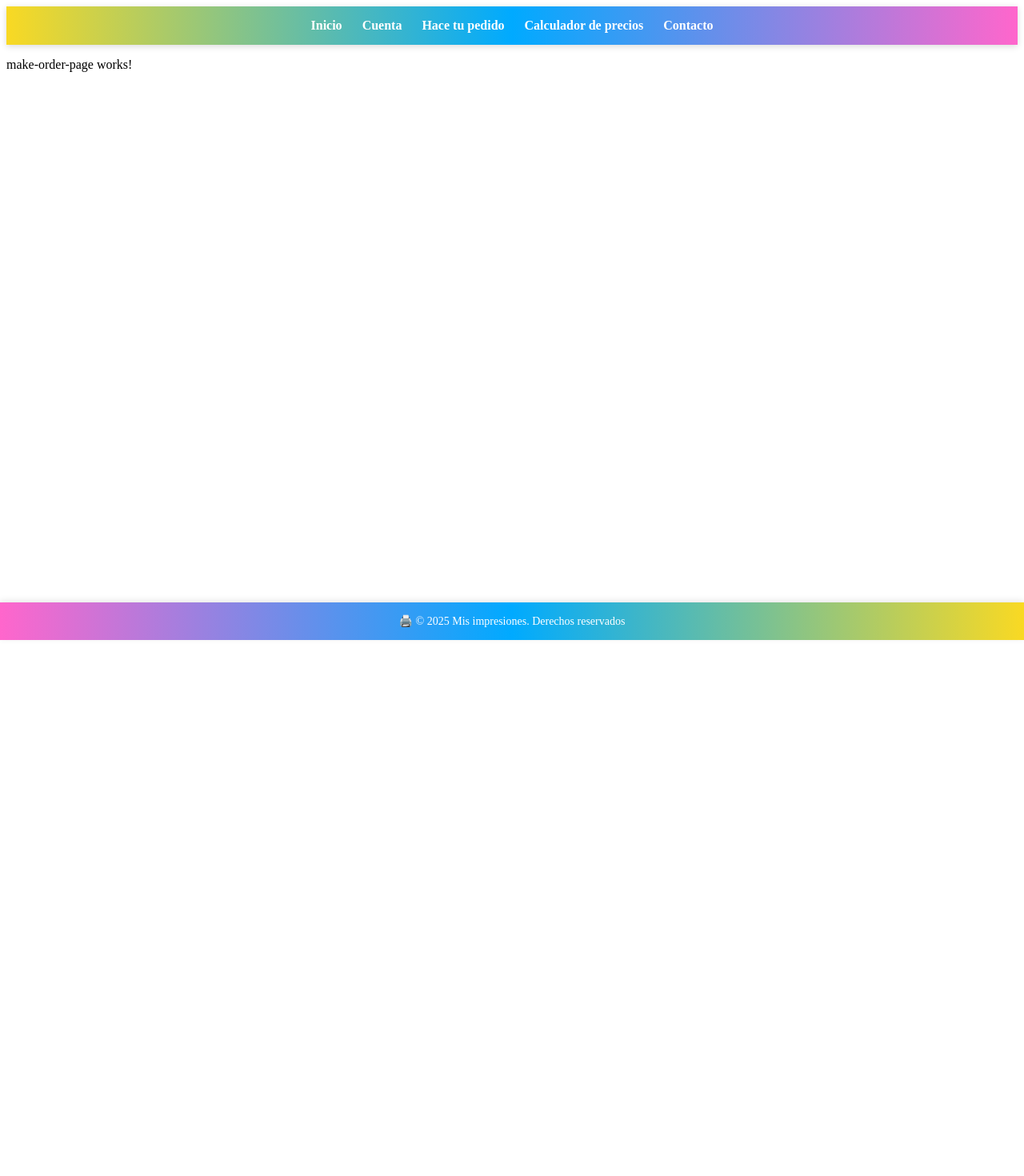
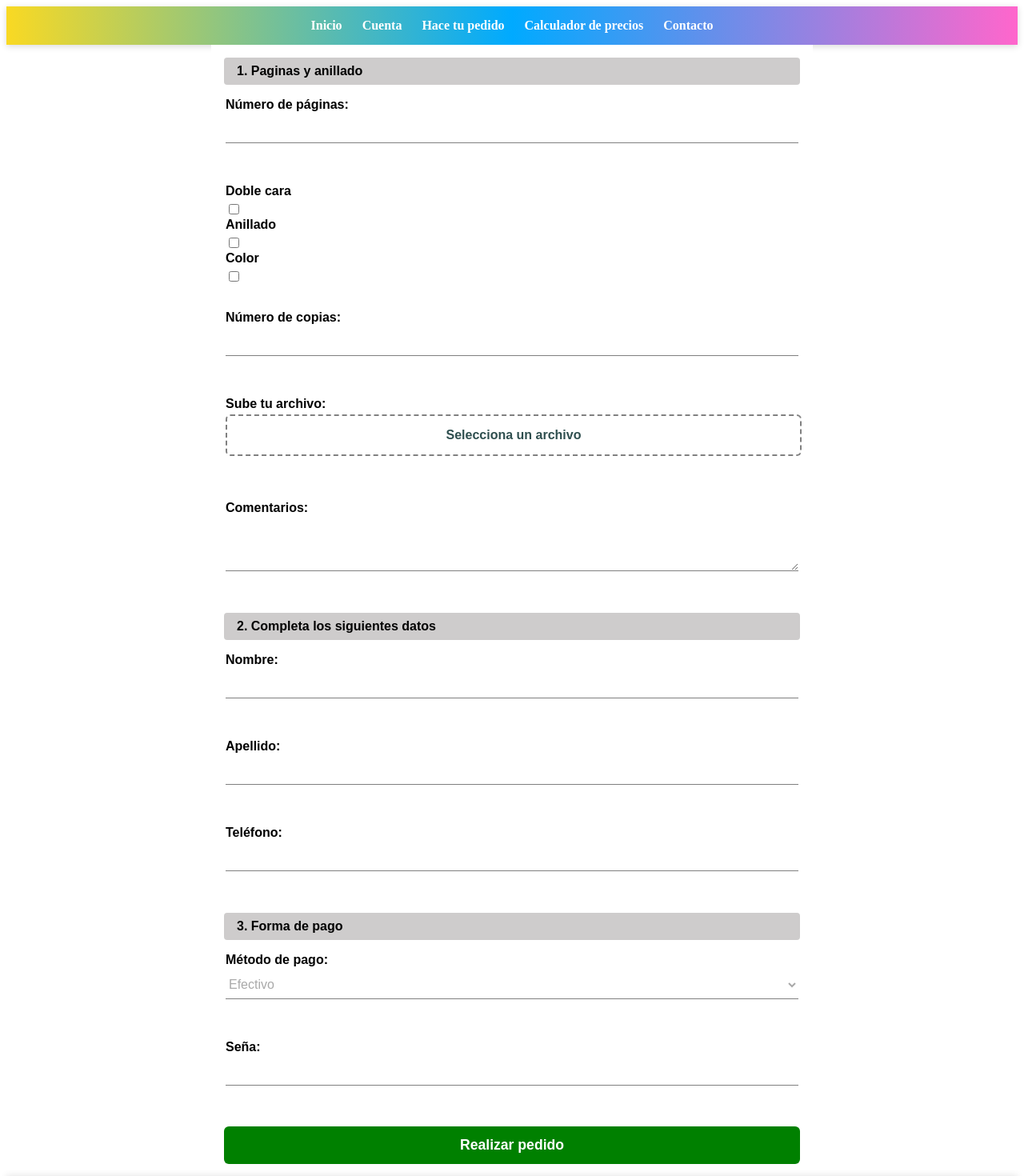
Before and after one commit to morronejoaquin/Impresiones-Proyecto, an Angular app in the folder Workspace/: page /make-order in a window 1280 px wide. Shown: the top 1470 px of the page at 80% size. Before the commit the page ends 800 px from the top, so only its background shows below. Built offline with nearby package versions, Linux system fonts and the light colour scheme.

Commit message:
Commit Order Form

```diff
--- a/Workspace/src/app/components/footer/footer.css
+++ b/Workspace/src/app/components/footer/footer.css
@@ -6,7 +6,7 @@ footer {
   font-size: 14px;
   box-shadow: 0 -2px 8px rgba(0, 0, 0, 0.1);
 
-  position: fixed;
+  position: relative;
   bottom: 0;
   left: 0;
   width: 100%;
--- a/Workspace/src/app/models/Orders/order.ts
+++ b/Workspace/src/app/models/Orders/order.ts
@@ -12,5 +12,6 @@ export interface Order {
     paymentStatus: boolean;
     totalAmount: number;
     sign:number;
+    orderDate: Date;
     userId: number;
 }
--- a/Workspace/src/app/pages/AboutUs/home-page/home-page.html
+++ b/Workspace/src/app/pages/AboutUs/home-page/home-page.html
@@ -1 +1 @@
-<p>home-page works!</p>
+<li><a routerLink="/make-order">Hace tu pedido</a></li>
--- a/Workspace/src/app/pages/AboutUs/home-page/home-page.ts
+++ b/Workspace/src/app/pages/AboutUs/home-page/home-page.ts
@@ -1,8 +1,9 @@
 import { Component } from '@angular/core';
+import { RouterLink } from '@angular/router';
 
 @Component({
   selector: 'app-home-page',
-  imports: [],
+  imports: [RouterLink],
   templateUrl: './home-page.html',
   styleUrl: './home-page.css'
 })
--- a/Workspace/src/app/pages/Orders/make-order-page/make-order-page.css
+++ b/Workspace/src/app/pages/Orders/make-order-page/make-order-page.css
@@ -0,0 +1,118 @@
+form {
+    width: 100%;
+    max-width: 45rem;
+    margin: auto;
+    padding: 1rem;
+    font-family: Arial, sans-serif;
+    background: white;
+}
+
+fieldset {
+    border: none;
+    margin-bottom: 2rem;
+    padding: 0;
+}
+legend {
+  font-weight: bold;
+  color: black;
+  background: rgb(206, 204, 204);
+  padding: 0.5em 1em;
+  display: inline-block;
+  border-radius: 4px;
+  margin-bottom: 1em;
+}
+
+label {
+  display: block;
+  font-weight: bold;
+  margin-bottom: 0.25em;
+}
+
+input[type="text"],
+input[type="number"],
+input[type="tel"],
+select,
+textarea,
+input[type="file"] {
+  width: 100%;
+  padding: 0.5em 0;
+  border: none;
+  border-bottom: 1px solid grey;
+  background: transparent;
+  font-size: 1em;
+  margin-bottom: 1.2em;
+  color: darkgray;
+}
+input:focus,
+select:focus,
+textarea:focus {
+  outline: none;
+  border-bottom: 2px solid black;
+}
+
+textarea {
+  min-height: 4em;
+}
+
+input[type="checkbox"] {
+  margin-right: 0.5em;
+}
+
+button {
+  padding: 0.5em 1em;
+  background: #000;
+  color: white;
+  border: none;
+  border-radius: 4px;
+  cursor: pointer;
+  font-weight: bold;
+}
+button:hover {
+  background: darkgray;
+}
+input[type="file"] {
+    display: none;
+}
+
+.file-input-wrapper {
+    position: relative;
+    width: 100%;
+    height: 3em;
+    border: 2px dashed gray;
+    border-radius: 6px;
+    display: flex;
+    align-items: center;
+    justify-content: center;
+    cursor: pointer;
+    color: darkslategray;
+    font-weight: bold;
+    margin-bottom: 1.5em;
+    transition: border-color 0.3s, color 0.3s;
+}
+
+.file-input-wrapper:hover {
+    border-color: black;
+    color: black;
+}
+
+.file-input-wrapper span {
+    pointer-events: none;
+}
+
+button {
+    width: 100%;
+    padding: 0.75em;
+    background: green;
+    color: white;
+    border: none;
+    border-radius: 6px;
+    cursor: pointer;
+    font-weight: bold;
+    font-size: 1.1em;
+    transition: background 0.3s, transform 0.2s;
+}
+
+button:hover {
+    background: darkgray;
+    transform: scale(1.03);
+}
--- a/Workspace/src/app/pages/Orders/make-order-page/make-order-page.html
+++ b/Workspace/src/app/pages/Orders/make-order-page/make-order-page.html
@@ -1 +1,56 @@
-<p>make-order-page works!</p>
+<form>
+    <legend> 1. Paginas y anillado</legend>
+    <fieldset>
+        <label for="pages">Número de páginas:</label>
+        <input type="number" id="pages" formControlName="pagesF" min="1">
+    </fieldset>
+    <fieldset>
+        <label for="doubleSided">Doble cara</label>
+        <input type="checkbox" id="doubleSided" formControlName="doubleSidedF">
+        <label for="binding">Anillado</label>
+        <input type="checkbox" id="binding" formControlName="bindingF">
+        <label for="color">Color</label>
+        <input type="checkbox" id="color" formControlName="colorF">
+    </fieldset>
+    <fieldset>
+        <label for="copies">Número de copias:</label>
+        <input type="number" id="copies" formControlName="copiesF" min="1">
+    </fieldset>
+    <fieldset>
+    <label for="fileUpload">Sube tu archivo:</label>
+    <div class="file-input-wrapper" (click)="fileInput.click()">
+        <span>Selecciona un archivo</span>
+        <input type="file" #fileInput (change)="onFileSelected($event)" id="fileUpload">
+    </div>
+</fieldset>
+<fieldset>
+    <label for="comments">Comentarios:</label>
+    <textarea id="comments" formControlName="commentsF"></textarea>
+</fieldset>
+    <legend> 2. Completa los siguientes datos</legend>
+    <fieldset>
+        <label for="customerName">Nombre:</label>
+        <input type="text" id="customerName" formControlName="customerNameF">
+    </fieldset>
+    <fieldset>
+        <label for="surname">Apellido:</label>
+        <input type="text" id="surname" formControlName="surnameF">
+    </fieldset>
+    <fieldset>
+        <label for="phone">Teléfono:</label>
+        <input type="tel" id="phone" formControlName="phoneF">
+    </fieldset>
+    <legend>3. Forma de pago</legend>
+    <fieldset>
+        <label for="paymentMethod">Método de pago:</label>
+        <select id="paymentMethod" formControlName="paymentMethodF">
+            <option value="cash">Efectivo</option>
+            <option value="transfer">Transferencia</option>
+        </select>
+    </fieldset>
+    <fieldset>
+        <label for="sign">Seña:</label>
+        <input type="number" id="sign" formControlName="signF">
+    </fieldset>
+    <button type="submit">Realizar pedido</button>
+</form>
--- a/Workspace/src/app/pages/Orders/make-order-page/make-order-page.ts
+++ b/Workspace/src/app/pages/Orders/make-order-page/make-order-page.ts
@@ -1,4 +1,6 @@
 import { Component } from '@angular/core';
+import { FormGroup } from '@angular/forms';
+import { OrderService } from '../../../services/Orders/order-service';
 
 @Component({
   selector: 'app-make-order-page',
@@ -8,4 +10,22 @@ import { Component } from '@angular/core';
 })
 export class MakeOrderPage {
 
+orderForm:FormGroup;
+
+constructor(private orderService:OrderService){
+    this.orderForm=new FormGroup({});
 }
+
+selectedFile: File | null = null;
+
+  onFileSelected(event: Event): void {
+    const input = event.target as HTMLInputElement;
+
+    if (!input.files?.length) return;
+
+    this.selectedFile = input.files[0];
+
+    console.log('Selected file:', this.selectedFile);
+  }
+
+}
```
